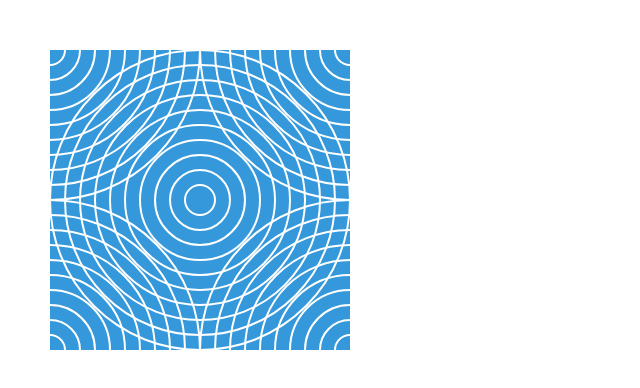
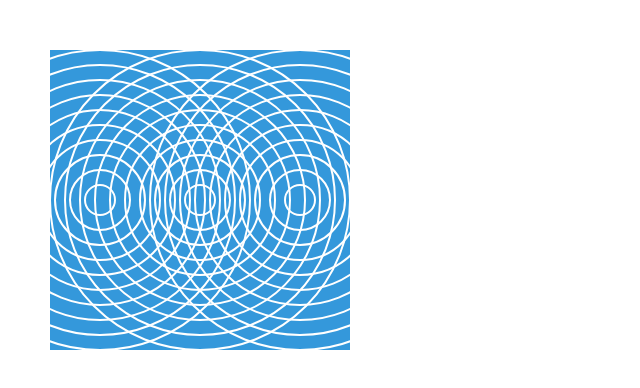
Before and after one commit to EHB-MCT/dev1-exercises-jannesclaes, a plain HTML site: page index.html in a window 1280 px wide. Shown: the whole page, without its empty margins (0-640 px from the left). Drawn offline with Linux system fonts and the light colour scheme.

Commit message:
3-1-j finished

```diff
--- a/exercises/3-iteration-while/3-iteration-while/3-1-j.js
+++ b/exercises/3-iteration-while/3-iteration-while/3-1-j.js
@@ -1,6 +1,6 @@
 "use strict";
-import context from "../../scripts/context.js";
-import * as Utils from "../../scripts/utils.js";
+import context from "../../../scripts/context.js";
+import * as Utils from "../../../scripts/utils.js";
 
 draw();
 
@@ -14,12 +14,12 @@ function draw() {
 
 function drawConcentricPattern() {
     context.lineWidth = 2;
-    let i = ;
-    while () {
-        let size = ;
-        Utils.strokeCircle(, , size);
-        Utils.strokeCircle(, , size);
-        Utils.strokeCircle(, , size);
-        i = ;
+    let i = 0;
+    while (i < 11) {
+        let size = i * 15;
+        Utils.strokeCircle(100,200 , size);
+        Utils.strokeCircle(200,200 , size);
+        Utils.strokeCircle(300,200 , size);
+        i ++ ;
     }
 }
--- a/index.html
+++ b/index.html
@@ -1,6 +1,6 @@
 <html>
 	<head>
-		<script src="exercises/3-iteration-while/3-iteration-while/3-1-i.js" type="module"></script>
+		<script src="exercises/3-iteration-while/3-iteration-while/3-1-j.js" type="module"></script>
 		<link rel="stylesheet" type="text/css" href="styles/index.css" />
 	</head>
 
```
